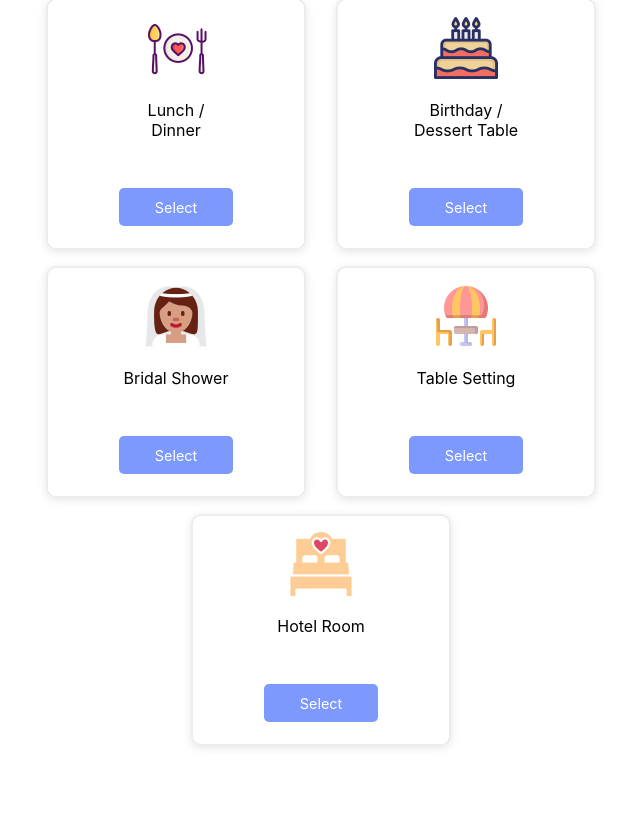
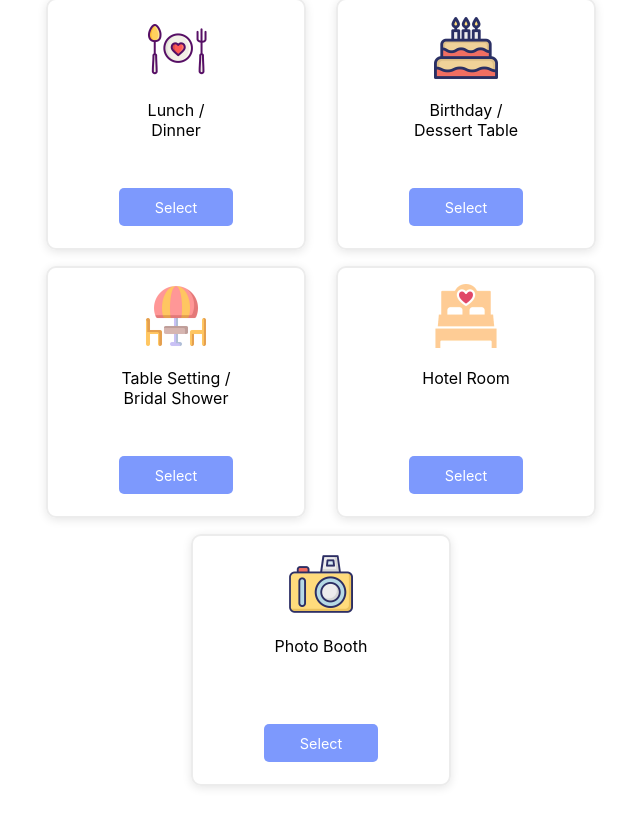
Before and after one commit to aldinoanggawan/j-decoration, a React (Create React App) app: page / in a window 1280 px wide. Shown: the part 332-1150 px from the top of the page, without its empty margins (319-959 px from the left). Before the commit the page ends 1110 px from the top, so only its background shows below. Built offline with nearby package versions, Linux system fonts and the light colour scheme; no server answers.

Commit message:
Deleted bridal shower category and added photo booth category

```diff
--- a/src/components/Categories.js
+++ b/src/components/Categories.js
@@ -84,7 +84,7 @@ const Categories = () => {
           <Col>
             <Card>
               <CardItem>
-                <Img src='/dinner-icon.png' alt='birthday icon for card' />
+                <Img src='/dinner-icon.png' alt='dinner icon for card' />
                 <P>
                   Lunch /<br />
                   Dinner
@@ -96,10 +96,13 @@ const Categories = () => {
             </Card>
             <Card>
               <CardItem>
-                <Img src='/bridal-icon.png' alt='birthday icon for card' />
-                <P>Bridal Shower</P>
+                <Img src='/table-icon.png' alt='table icon for card' />
+                <P>
+                  Table Setting /<br />
+                  Bridal Shower
+                </P>
                 <Button>
-                  <LinkStyled to='/category/bridal-shower'>Select</LinkStyled>
+                  <LinkStyled to='/category/table-setting'>Select</LinkStyled>
                 </Button>
               </CardItem>
             </Card>
@@ -121,10 +124,13 @@ const Categories = () => {
             </Card>
             <Card>
               <CardItem>
-                <Img src='/table-icon.png' alt='birthday icon for card' />
-                <P>Table Setting</P>
+                <Img src='/bed-icon.png' alt='bed icon for card' />
+                <P>
+                  Hotel Room <br />
+                  <br />
+                </P>
                 <Button>
-                  <LinkStyled to='/category/table-setting'>Select</LinkStyled>
+                  <LinkStyled to='/category/hotel-room'>Select</LinkStyled>
                 </Button>
               </CardItem>
             </Card>
@@ -133,10 +139,14 @@ const Categories = () => {
         <Row className='Row__last'>
           <Card className='card__last'>
             <CardItem>
-              <Img src='/bed-icon.png' alt='birthday icon for card' />
-              <P>Hotel Room</P>
+              <Img src='/photo-icon.png' alt='photo icon for card' />
+              <P>
+                Photo Booth
+                <br />
+                <br />
+              </P>
               <Button>
-                <LinkStyled to='/category/hotel-room'>Select</LinkStyled>
+                <LinkStyled to='/category/photo-booth'>Select</LinkStyled>
               </Button>
             </CardItem>
           </Card>
```
Also changed, not shown: public/bridal-icon.png (deleted), public/photo-icon.png (added).
